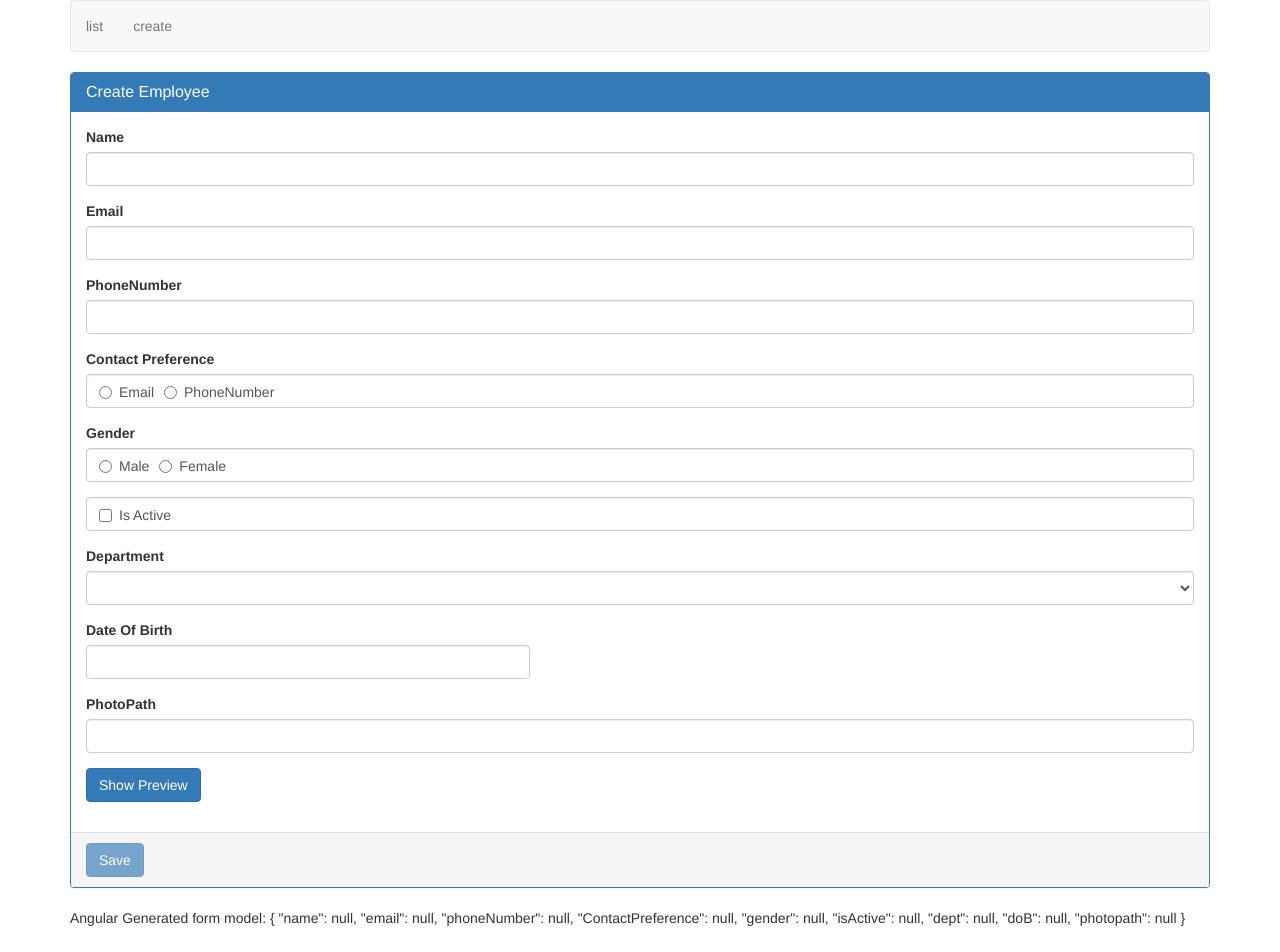
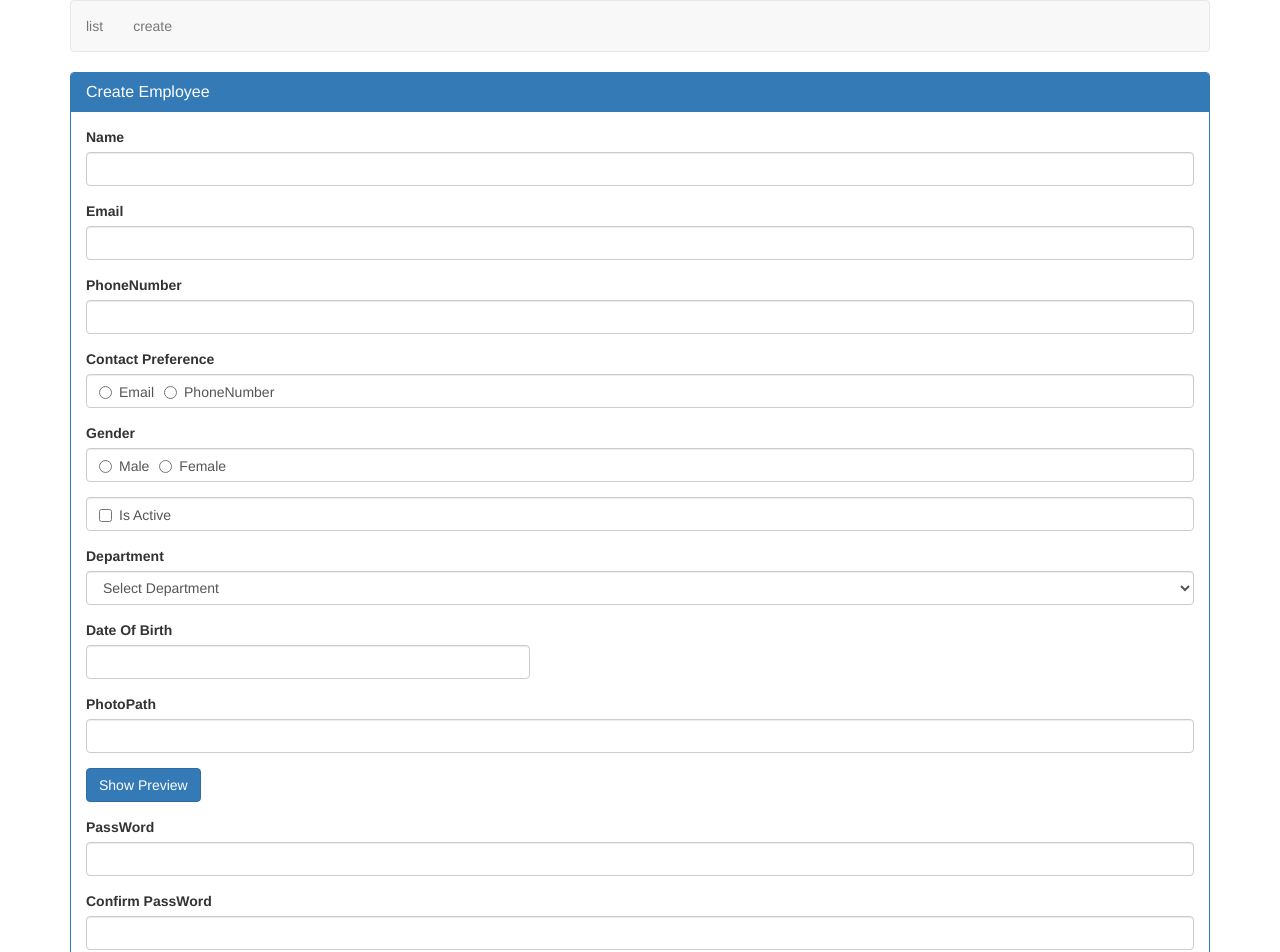
Before and after one commit to keshuu7/CRUD-Sample, an Angular app: page /create in a window 1280 px wide. Shown: the top 952 px of the page. Built offline with nearby package versions, Linux system fonts and the light colour scheme.

Commit message:
upto password validation using directives

```diff
--- a/src/app/employees/create-employee.component.html
+++ b/src/app/employees/create-employee.component.html
@@ -13,40 +13,47 @@
         <span class="help-block" *ngIf="name.invalid && name.touched">Name is required</span>
       </div>
 
-      <div class="form-group" [class.has-error]="email.invalid && email.touched">
+      <div class="form-group" [class.has-error]="email.invalid">
         <label for="email" class="control-label">Email</label>
-        <input id="email" required email name="email" #email="ngModel" [(ngModel)]="employee.email" type="text" class="form-control">
-        <span class="help-block" *ngIf="email.errors?.required && email.touched">Email is required</span>
-        <span class="help-block" *ngIf="email.errors?.email && email.touched">Email is invalid</span>
+        <input id="email" [required]="contactPreference.value=='email'" email name="email" #email="ngModel" [(ngModel)]="employee.email"
+          type="text" class="form-control">
+        <span class="help-block" *ngIf="email.errors?.required">Email is required</span>
+        <span class="help-block" *ngIf="email.errors?.email">Email is invalid</span>
       </div>
 
-      <div class="form-group" [class.has-error]="phoneNumber.invalid && phoneNumber.touched">
+      <div class="form-group" [class.has-error]="phoneNumber.invalid">
         <label for="phNumber" class="control-label">PhoneNumber</label>
-        <input id="phNumber" required type="text" #phoneNumber="ngModel" name="phoneNumber" [(ngModel)]="employee.phoneNumber" class="form-control">
-        <span class="help-block" *ngIf="phoneNumber.invalid && phoneNumber.touched">PhoneNumber is required</span>
+        <input id="phNumber" [required]="contactPreference.value=='phoneNumber'" type="text" #phoneNumber="ngModel"
+          name="phoneNumber" [(ngModel)]="employee.phoneNumber" class="form-control">
+        <span class="help-block" *ngIf="phoneNumber.invalid">PhoneNumber is required</span>
       </div>
 
       <div class="form-group" [class.has-error]="contactPreference.touched && contactPreference.invalid">
         <label>Contact Preference</label>
         <div class="form-control">
           <label class="radio-inline">
-            <input type="radio" required value="email" #contactPreference="ngModel" name="ContactPreference" [(ngModel)]="employee.contactPreference"> Email
+            <input type="radio" required value="email" #contactPreference="ngModel" name="ContactPreference"
+              [(ngModel)]="employee.contactPreference"> Email
           </label>
           <label class="radio-inline">
-            <input type="radio" required value="phoneNumber" #contactPreference="ngModel" name="ContactPreference" [(ngModel)]="employee.contactPreference"> PhoneNumber
+            <input type="radio" required value="phoneNumber" #contactPreference="ngModel" name="ContactPreference"
+              [(ngModel)]="employee.contactPreference"> PhoneNumber
           </label>
         </div>
-        <span class="help-block" *ngIf="contactPreference.touched && contactPreference.invalid">Contact Preference is required</span>
+        <span class="help-block" *ngIf="contactPreference.touched && contactPreference.invalid">Contact Preference is
+          required</span>
       </div>
 
       <div class="form-group" [class.has-error]="gender.touched && gender.invalid">
         <label class="control-label">Gender</label>
         <div class="form-control">
           <label class="radio-inline">
-            <input type="radio" required value="male" #gender="ngModel" name="gender" [(ngModel)]="employee.gender"> Male
+            <input type="radio" required value="male" #gender="ngModel" name="gender" [(ngModel)]="employee.gender">
+            Male
           </label>
           <label class="radio-inline">
-            <input type="radio" required value="female" #gender="ngModel" name="gender" [(ngModel)]="employee.gender"> Female
+            <input type="radio" required value="female" #gender="ngModel" name="gender" [(ngModel)]="employee.gender">
+            Female
           </label>
         </div>
         <span class="help-block" *ngIf="gender.touched && gender.invalid">Gender is required</span>
@@ -55,25 +62,29 @@
       <div class="form-group">
         <div class="form-control">
           <label class="checkbox-inline">
-            <input type="checkbox" name="isActive" [(ngModel)]="employee.isActive"> Is Active
+            <input type="checkbox" #isActive="ngModel" name="isActive" [(ngModel)]="employee.isActive"> Is Active
           </label>
         </div>
       </div>
 
-      <div class="form-group">
-        <label for="department">Department</label>
-        <select id="department" name="dept" [(ngModel)]="employee.department" class="form-control">
+      <div class="form-group" [class.has-error]="department.touched && department.invalid">
+        <label for="department" class="control-label">Department</label>
+        <select id="department" appSelectValidator="select" #department="ngModel" name="dept" [(ngModel)]="employee.department"
+          class="form-control">
+          <option value="select">Select Department</option>
           <option *ngFor="let dept of departments" [value]="dept.id">
             {{dept.name}}
           </option>
         </select>
+        <span class="help-block" *ngIf="department.touched && department.errors?.defaultSelected">Department is
+          required</span>
       </div>
 
       <div class="row">
         <div class="form-group col-md-5">
           <label for="doB">Date Of Birth</label>
-          <input id="doB" type="text" placement="right" bsDatepicker [bsConfig]="datePickerConfig" name="doB" [(ngModel)]="employee.dateOfBirth"
-            class="form-control">
+          <input id="doB" type="text" placement="right" bsDatepicker [bsConfig]="datePickerConfig" name="doB"
+            [(ngModel)]="employee.dateOfBirth" class="form-control">
         </div>
       </div>
 
@@ -83,11 +94,29 @@
       </div>
 
       <div class="form-group">
-        <button type="button" (click)="togglepreview()" class="btn btn-primary">{{previewPath? "Hide " : "Show "}} Preview</button>
+        <button type="button" (click)="togglepreview()" class="btn btn-primary">{{previewPath? "Hide " : "Show "}}
+          Preview</button>
       </div>
 
       <div class="form-group">
         <img [src]="employee.photoPath" height="200" width="200" *ngIf="previewPath" />
+      </div>
+
+      <div class="form-group" [class.has-error]="passWord.touched && passWord.invalid">
+        <label for="passWord" class="control-label">PassWord</label>
+        <input id="passWord" required type="text" name="passWord" #passWord="ngModel" [(ngModel)]="employee.passWord"
+          class="form-control">
+        <span class="help-block" *ngIf="passWord.touched && passWord.errors?.required">PassWord is required</span>
+      </div>
+
+      <div class="form-group" [class.has-error]="confirmPassword.touched && confirmPassword.invalid">
+        <label for="passWord" class="control-label">Confirm PassWord</label>
+        <input id="confirmPassword" appConfirmEqualValidator="passWord" required type="text" name="confirmPassword"
+          #confirmPassword="ngModel" [(ngModel)]="employee.confirmPassWord" class="form-control">
+        <span class="help-block" *ngIf="confirmPassword.touched && confirmPassword.errors?.required">Confirm PassWord
+          is required</span>
+        <span class="help-block" *ngIf="confirmPassword.touched && confirmPassword.errors?.notEqual && !confirmPassword.errors?.required">Confirm PassWord
+          and Password does not match</span>
       </div>
 
     </div>
@@ -99,5 +128,5 @@
   </div>
 </form>
 Angular Generated form model: {{employeeForm.value | json}}
-<br/>
-<br/> Our Employee model: {{employee | json}}
+<br />
+<br /> Our Employee model: {{employee | json}}
--- a/src/app/employees/create-employee.component.ts
+++ b/src/app/employees/create-employee.component.ts
@@ -21,9 +21,11 @@ export class CreateEmployeeComponent implements OnInit {
       phoneNumber: null,
       contactPreference: null,
       dateOfBirth: null,
-      department: null,
+      department: 'select',
       isActive: null,
-      photoPath: null
+      photoPath: null,
+      passWord: null,
+      confirmPassWord: null
   };
   departments: Department[] = [
     {id: 1, name: 'Help Desk'},
--- a/src/app/models/employee.model.ts
+++ b/src/app/models/employee.model.ts
@@ -9,4 +9,6 @@ export class Employee{
     department: string;
     isActive: boolean;
     photoPath?: string;
+    passWord: string;
+    confirmPassWord: string;
 }
--- /dev/null
+++ b/src/app/shared/confirm-equal-validator.directive.ts
@@ -0,0 +1,23 @@
+import { Directive, Input } from '@angular/core';
+import { Validator, NG_VALIDATORS, AbstractControl } from '@angular/forms';
+
+
+@Directive({
+    selector: '[appConfirmEqualValidator]',
+    providers: [{
+        provide: NG_VALIDATORS,
+        useExisting: ConfirmEqualValidatorDirective,
+        multi: true
+    }]
+})
+
+export class ConfirmEqualValidatorDirective implements Validator {
+    @Input() appConfirmEqualValidator: string;
+    validate(control: AbstractControl): { [key: string]: any} | null {
+        const controlToCompare = control.parent.get(this.appConfirmEqualValidator);
+        if(controlToCompare && controlToCompare.value !== control.value){
+            return {'notEqual': true};
+        }
+        return null;
+    }
+}
--- /dev/null
+++ b/src/app/shared/select-required-validator.directive.ts
@@ -0,0 +1,18 @@
+import { Validator, AbstractControl, NG_VALIDATORS } from '@angular/forms';
+import { Directive, Input } from '@angular/core';
+
+@Directive({
+    selector: '[appSelectValidator]',
+    providers: [{
+        provide: NG_VALIDATORS,
+        useExisting: SelectRequiredValidatorDirective,
+        multi: true
+    }]
+})
+
+export class SelectRequiredValidatorDirective implements Validator {
+    @Input('appSelectValidator') defaultValue: string;
+    validate(control: AbstractControl): { [key: string]: any } | null {
+        return control.value === this.defaultValue ? { 'defaultSelected': true } : null;
+    }
+}
```
Also changed, not shown: src/app/app.module.ts (+6 -1 lines).
